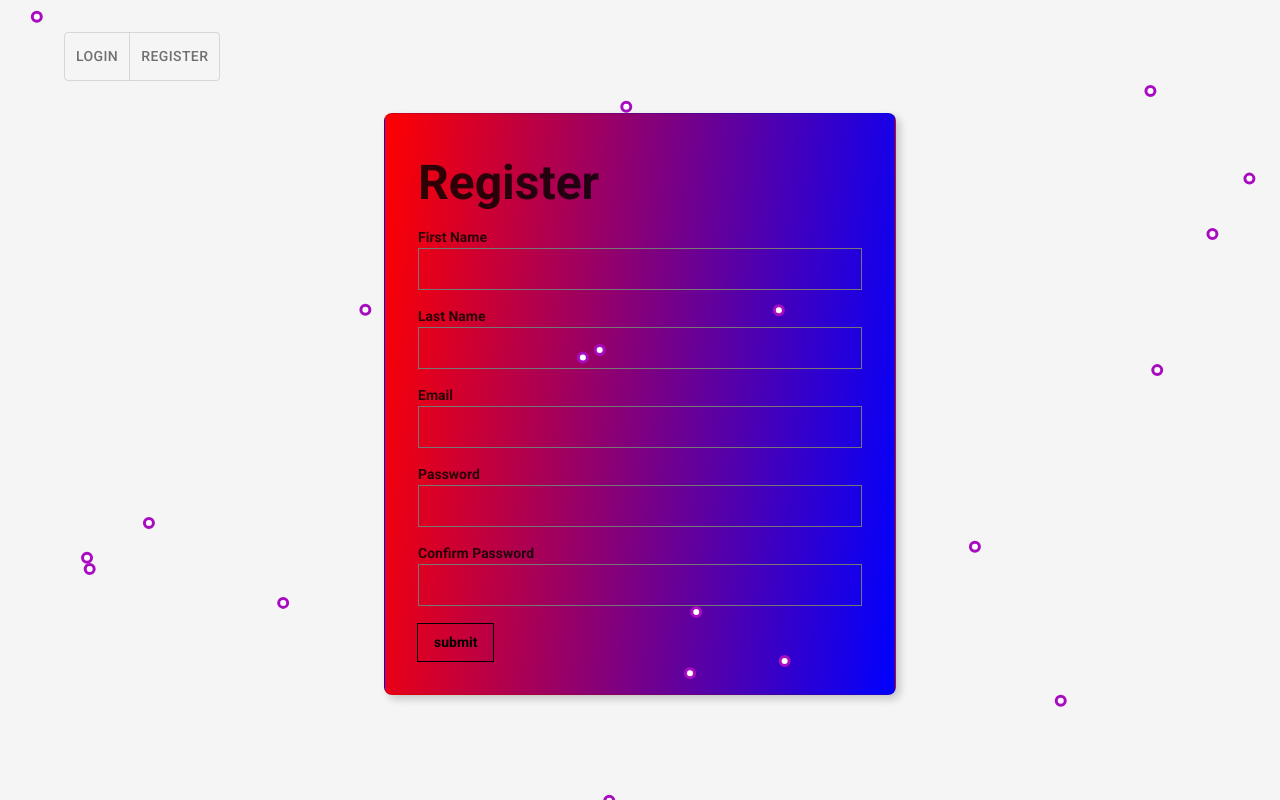
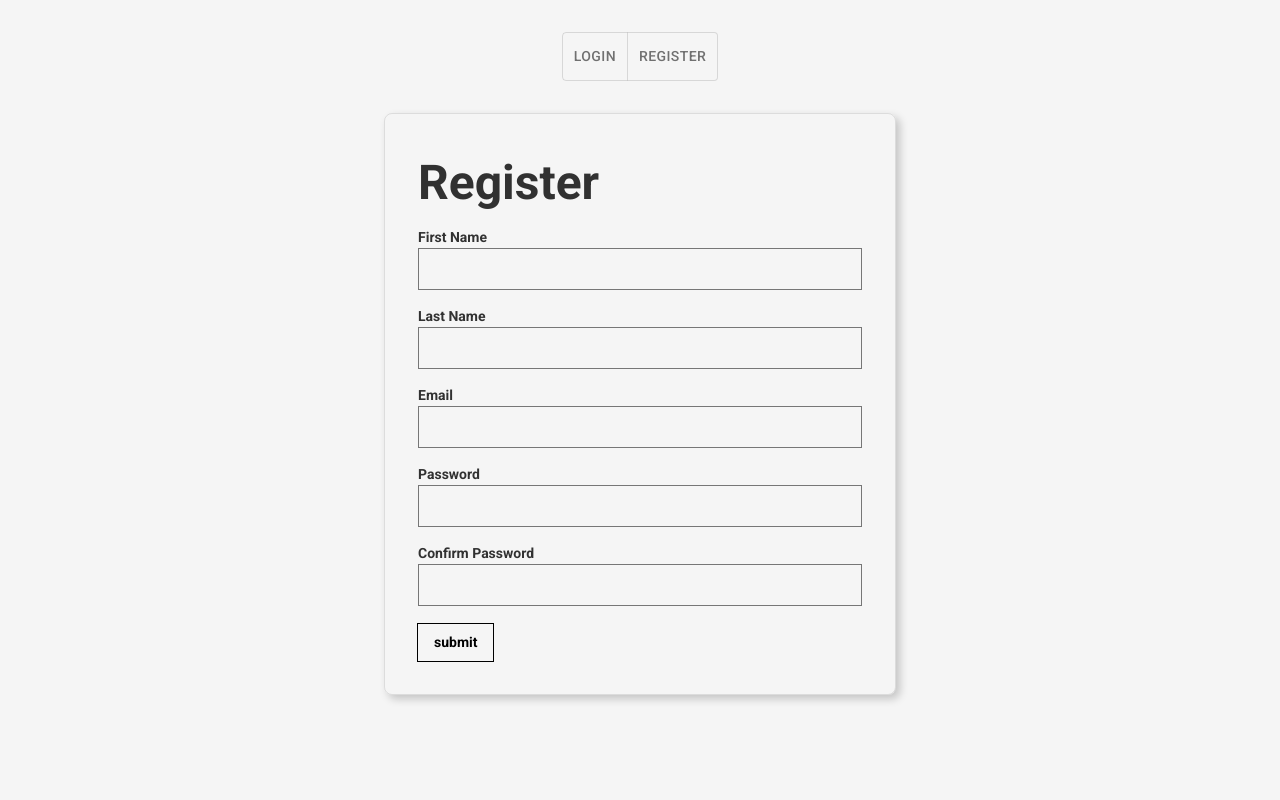
Before and after one commit to gitChandan123/VIA, a React (Create React App) app in the folder client/: page /auth in a window 1280 px wide. Both pictures are taken after a click on the button "LOGIN". Built offline with nearby package versions, Linux system fonts and the light colour scheme.

Commit message:
added remove user feature

```diff
--- a/client/src/Pages/AuthPage/Auth.jsx
+++ b/client/src/Pages/AuthPage/Auth.jsx
@@ -1,54 +1,9 @@
 import AuthContainer from "../../components/Auth/AuthContainer";
-import Particles from "react-tsparticles";
-import { loadFull } from "tsparticles";
 
 const Auth = () => {
-  const particlesInit = async (main) => {
-    await loadFull(main);
-  };
 
   return (
     <div className="auth">
-      <Particles
-        id="particles-here"
-        init={particlesInit}
-        options={{
-          fullScreen: {
-            enable: true,
-            zIndex: 1,
-          },
-          particles: {
-            number: {
-              value: 20,
-              density: {
-                enable: false,
-              },
-            },
-
-            shape: {
-              type: "circle",
-              stroke: {
-                width: 6,
-                color: "#a80cc0",
-              },
-            },
-            move: {
-              enable: true,
-              speed: 5,
-              direction: "none",
-              random: false,
-              straight: false,
-              out_mode: "out",
-              attract: {
-                enable: false,
-                rotateX: 600,
-                rotateY: 1200,
-              },
-            },
-          },
-        }}
-      />
-
       <AuthContainer />
     </div>
   );
--- a/client/src/components/Auth/AuthContainer.jsx
+++ b/client/src/components/Auth/AuthContainer.jsx
@@ -11,8 +11,13 @@ const AuthContainer = () => {
   };
 
   return (
-    <Container className="br3 b--black-10 mv4 w-100 w-50-m w-25-l mw6 transparent center">
-      <ToggleButtonGroup value={alignment} exclusive onChange={handleChange}>
+    <Container className="br3 b--black-10 mv4 w-100 w-50-m w-25-l mw6 transparent center d-flex flex-column justify-content-center">
+      <ToggleButtonGroup
+        className="center"
+        value={alignment}
+        exclusive
+        onChange={handleChange}
+      >
         <ToggleButton value="login">Login</ToggleButton>
         <ToggleButton value="register">Register</ToggleButton>
       </ToggleButtonGroup>
--- a/client/src/components/Auth/Login.jsx
+++ b/client/src/components/Auth/Login.jsx
@@ -33,7 +33,7 @@ function Login() {
   }, [isSuccess, isError]);
 
   return (
-    <article className="mine br3 ba b--black-10 mv4 w-100 w-50-m w-25-l mw6 shadow-5 center">
+    <article className="br3 ba b--black-10 mv4 w-100 w-50-m w-25-l mw6 shadow-5 center">
       <main className="pa4 black-80">
         <div className="measure">
           <form onSubmit={onSubmit}>
@@ -44,7 +44,7 @@ function Login() {
                   Email
                 </label>
                 <input
-                  className="pa2 input-reset ba bg-transparent hover-bg-black hover-white w-100"
+                  className="pa2 input-reset ba bg-transparent hover-bg-black w-100"
                   id="email"
                   label="Email"
                   type="email"
@@ -57,7 +57,7 @@ function Login() {
                   Password
                 </label>
                 <input
-                  className="b pa2 input-reset ba bg-transparent hover-bg-black hover-white w-100"
+                  className="b pa2 input-reset ba bg-transparent hover-bg-black w-100"
                   id="password"
                   label="Password"
                   type="password"
--- a/client/src/components/Auth/Register.jsx
+++ b/client/src/components/Auth/Register.jsx
@@ -34,19 +34,18 @@ function Register() {
 
   return (
     // New Register
-    <article className=" mine br3 ba b--black-10 mv4 w-100 w-50-m w-25-l mw6 shadow-5 center">
+    <article className="br3 ba b--black-10 mv4 w-100 w-50-m w-25-l mw6 shadow-5 center">
       <main className="pa4 black-80">
         <div className="measure">
           <form onSubmit={onSubmit}>
             <fieldset id="sign_up" className="ba b--transparent ph0 mh0">
               <legend className="f1 fw6 ph0 mh0">Register</legend>
-
               <div className="mt3">
                 <label className="db fw6 lh-copy f6" htmlFor="name">
                   First Name
                 </label>
                 <input
-                  className="pa2 input-reset ba bg-transparent hover-bg-black hover-white w-100"
+                  className="pa2 input-reset ba bg-transparent hover-bg-black w-100"
                   name="name"
                   id="firstName"
                   type="text"
@@ -59,7 +58,7 @@ function Register() {
                   Last Name
                 </label>
                 <input
-                  className="pa2 input-reset ba bg-transparent hover-bg-black hover-white w-100"
+                  className="pa2 input-reset ba bg-transparent hover-bg-black w-100"
                   id="lastName"
                   type="lastName"
                   value={lastNameField}
@@ -71,7 +70,7 @@ function Register() {
                   Email
                 </label>
                 <input
-                  className="pa2 input-reset ba bg-transparent hover-bg-black hover-white w-100"
+                  className="pa2 input-reset ba bg-transparent hover-bg-black w-100"
                   id="email"
                   type="email"
                   value={emailField}
@@ -83,7 +82,7 @@ function Register() {
                   Password
                 </label>
                 <input
-                  className="b pa2 input-reset ba bg-transparent hover-bg-black hover-white w-100"
+                  className="b pa2 input-reset ba bg-transparent hover-bg-black w-100"
                   required
                   id="password"
                   type="password"
@@ -96,10 +95,10 @@ function Register() {
                   Confirm Password
                 </label>
                 <input
-                  className="b pa2 input-reset ba bg-transparent hover-bg-black hover-white w-100"
+                  className="b pa2 input-reset ba bg-transparent hover-bg-black w-100"
                   required
                   id="password2"
-                  type="password2"
+                  type="password"
                   value={password2Field}
                   onChange={(e) => setPassword2Field(e.target.value)}
                 />
--- /dev/null
+++ b/client/src/components/Room/RemoveUserFromRoom.jsx
@@ -0,0 +1,45 @@
+import { Button, ListItemText, MenuItem, MenuList } from "@mui/material";
+import { useEffect } from "react";
+import { toast } from "react-toastify";
+import { useRemoveUserFromRoomMutation } from "../../redux/api";
+
+const RemoveUserFromRoom = ({ roomId, usersInRoom }) => {
+  const user = JSON.parse(localStorage.getItem("user"));
+  const [removeUserFromRoom, { isSuccess, isError, error }] =
+    useRemoveUserFromRoomMutation();
+
+  const handleClick = async (newUserId) => {
+    await removeUserFromRoom({
+      userId: user._id,
+      roomId,
+      newUserId,
+    });
+  };
+
+  useEffect(() => {
+    if (isSuccess) {
+      toast.success("User Removed");
+      window.location.reload(false);
+    }
+    if (isError) {
+      toast.error(error.message);
+    }
+    //eslint-disable-next-line
+  }, [isSuccess, isError]);
+
+  return (
+    <MenuList>
+      {usersInRoom.map((newUser) => (
+        <MenuItem key={newUser.userId}>
+          <ListItemText>
+            <h3>{newUser.userName}</h3>
+          </ListItemText>
+          <Button variant="contained" onClick={() => handleClick(newUser.userId)}>
+            Remove
+          </Button>
+        </MenuItem>
+      ))}
+    </MenuList>
+  );
+};
+export default RemoveUserFromRoom;
--- a/client/src/index.css
+++ b/client/src/index.css
@@ -3,10 +3,6 @@ body {
   padding: 0;
   font-family: "Roboto","Courier New", Courier, monospace;
    background-color: whitesmoke;
-}
-
-.mine {
-  background: linear-gradient(95deg, red, blue);
 }
 
 button {
--- a/client/src/redux/api.jsx
+++ b/client/src/redux/api.jsx
@@ -51,7 +51,7 @@ export const api = createApi({
       query: (data) => ({
         url: `rooms/${data.userId}/${data.roomId}/edit-room`,
         method: "POST",
-        body: {isProtected: data.isProtected}
+        body: { isProtected: data.isProtected },
       }),
       invalidatesTags: (result, error, arg) => [{ type: "Room", id: arg.id }],
     }),
@@ -83,7 +83,7 @@ export const api = createApi({
       query: (data) => ({
         url: `rooms/${data.userId}/${data.roomId}/remove-user`,
         method: "PATCH",
-        body: data,
+        body: { newUserId: data.newUserId },
       }),
       invalidatesTags: (result, error, arg) => [{ type: "Room", id: arg.id }],
     }),
```
Also changed, not shown: client/src/components/Room/Room.jsx (+38 -1 lines), 1 other file (tests, documents, lock files or other folders).
